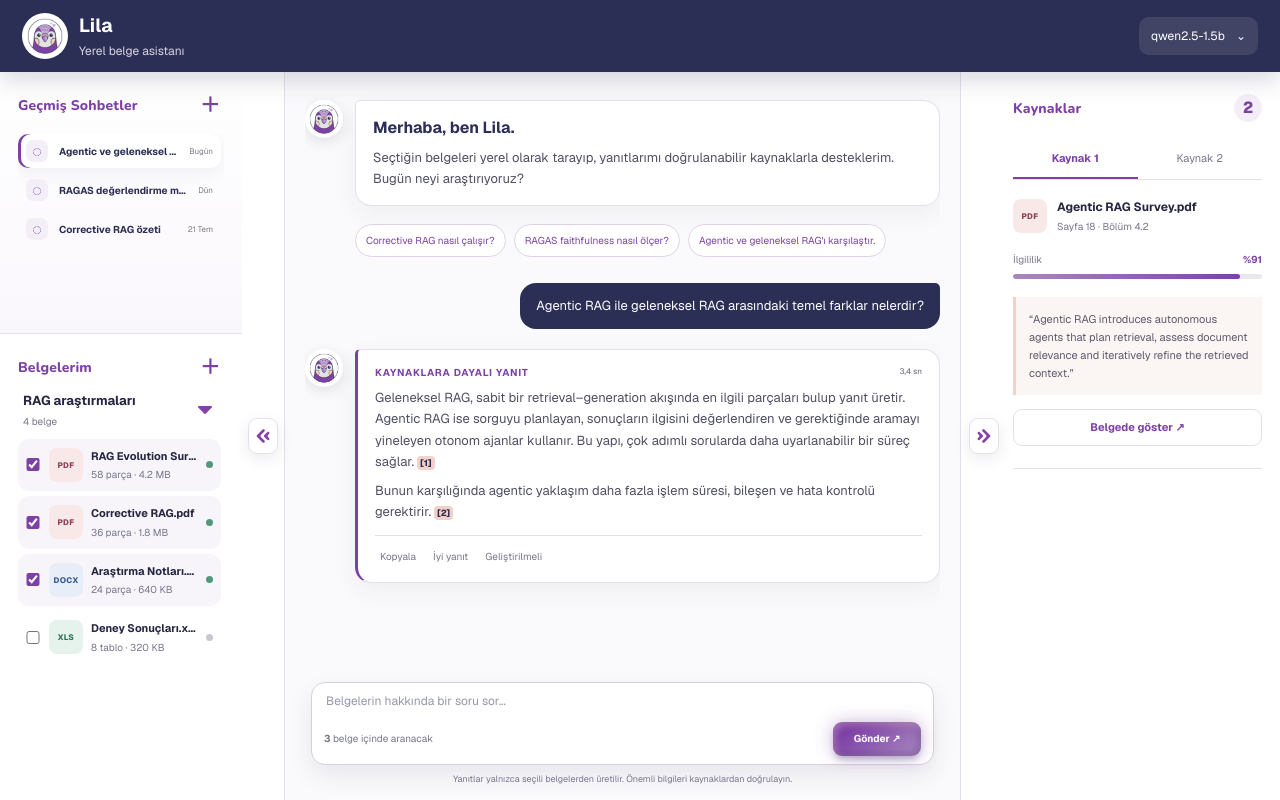
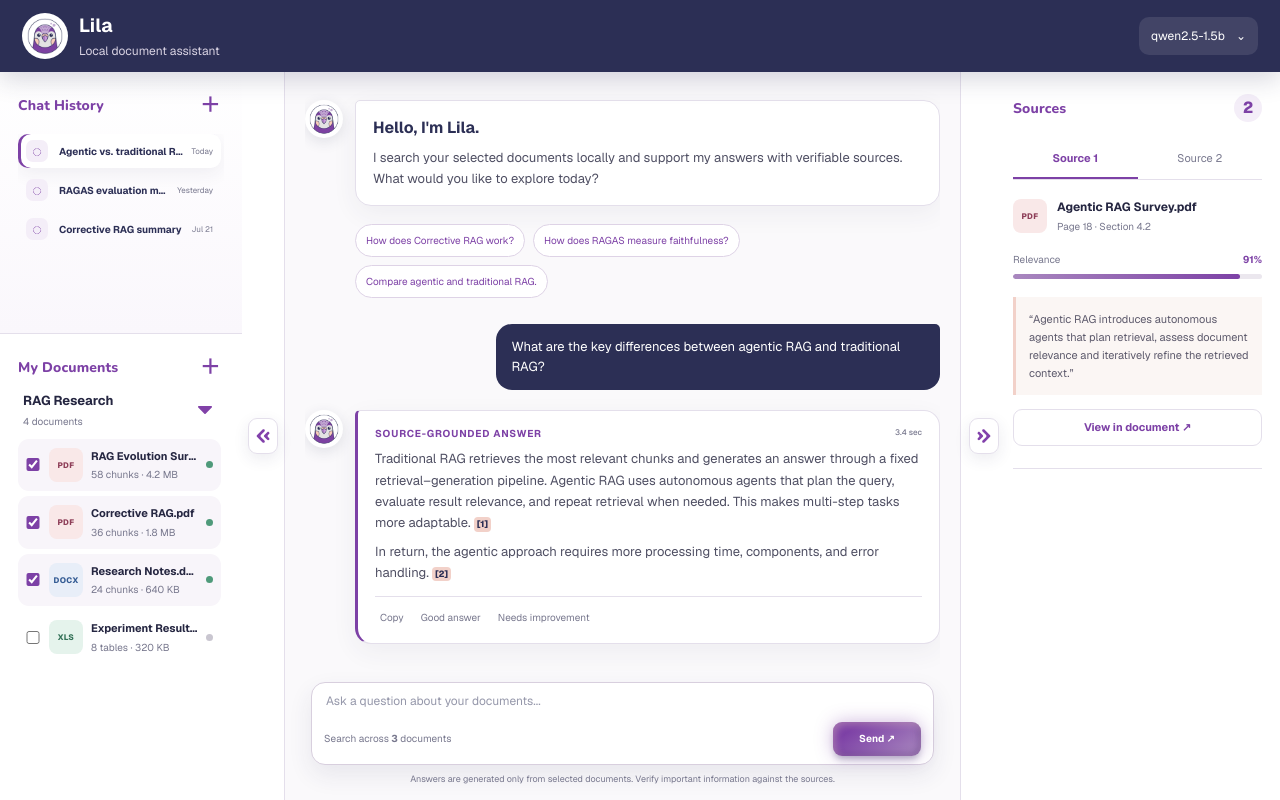
Before and after one commit to kardelentumay/Local-RAG-UI, a Next.js app: page / in a window 1280 px wide. Both pictures are taken after a click on the button 1257 px from the left and 436 px from the top of the page. Built offline with nearby package versions, Linux system fonts and the light colour scheme.

Commit message:
feat: translate the complete interface to English

```diff
--- a/app/layout.tsx
+++ b/app/layout.tsx
@@ -6,19 +6,19 @@ const geist = Geist({ variable: "--font-geist", subsets: ["latin"] });
 const nunito = Nunito({ variable: "--font-nunito", subsets: ["latin"] });
 
 export const metadata: Metadata = {
-  title: "Lila · Yerel Belge Asistanı",
-  description: "Kaynaklara dayalı yerel RAG asistanı arayüz demosu.",
+  title: "Lila · Local Document Assistant",
+  description: "A source-grounded local RAG assistant interface demo.",
   icons: { icon: "/assistant-icon.png" },
   openGraph: {
-    title: "Lila · Yerel Belge Asistanı",
-    description: "Çevrimdışı, kaynaklara dayalı belge sohbeti.",
+    title: "Lila · Local Document Assistant",
+    description: "Offline, source-grounded document chat.",
     images: [{ url: "/og.png", width: 1200, height: 630 }],
   },
 };
 
 export default function RootLayout({ children }: Readonly<{ children: React.ReactNode }>) {
   return (
-    <html lang="tr">
+    <html lang="en">
       <body className={`${geist.variable} ${nunito.variable}`}>{children}</body>
     </html>
   );
--- a/app/page.tsx
+++ b/app/page.tsx
@@ -10,16 +10,16 @@ type DocumentItem = {
 };
 
 const initialDocuments: DocumentItem[] = [
-  { name: "RAG Evolution Survey.pdf", meta: "58 parça · 4.2 MB", kind: "pdf", active: true },
-  { name: "Corrective RAG.pdf", meta: "36 parça · 1.8 MB", kind: "pdf", active: true },
-  { name: "Araştırma Notları.docx", meta: "24 parça · 640 KB", kind: "docx", active: true },
-  { name: "Deney Sonuçları.xlsx", meta: "8 tablo · 320 KB", kind: "xlsx", active: false },
+  { name: "RAG Evolution Survey.pdf", meta: "58 chunks · 4.2 MB", kind: "pdf", active: true },
+  { name: "Corrective RAG.pdf", meta: "36 chunks · 1.8 MB", kind: "pdf", active: true },
+  { name: "Research Notes.docx", meta: "24 chunks · 640 KB", kind: "docx", active: true },
+  { name: "Experiment Results.xlsx", meta: "8 tables · 320 KB", kind: "xlsx", active: false },
 ];
 
 const suggestions = [
-  "Corrective RAG nasıl çalışır?",
-  "RAGAS faithfulness nasıl ölçer?",
-  "Agentic ve geleneksel RAG'ı karşılaştır.",
+  "How does Corrective RAG work?",
+  "How does RAGAS measure faithfulness?",
+  "Compare agentic and traditional RAG.",
 ];
 
 export default function Home() {
@@ -29,7 +29,7 @@ export default function Home() {
   const [notice, setNotice] = useState("");
   const [settingsOpen, setSettingsOpen] = useState(false);
   const [selectedModel, setSelectedModel] = useState("qwen2.5-1.5b");
-  const [selectedLanguage, setSelectedLanguage] = useState("Otomatik algıla");
+  const [selectedLanguage, setSelectedLanguage] = useState("Auto-detect");
   const [openDropdown, setOpenDropdown] = useState<"model" | "language" | null>(null);
   const [answerLength, setAnswerLength] = useState("Normal");
   const [documentsOpen, setDocumentsOpen] = useState(true);
@@ -45,20 +45,20 @@ export default function Home() {
   function submitQuestion(event: FormEvent) {
     event.preventDefault();
     if (!query.trim()) return;
-    setNotice(`Demo modu: “${query.trim()}” sorusu gerçek RAG sistemine gönderilmedi.`);
+    setNotice(`Demo mode: “${query.trim()}” was not sent to the actual RAG system.`);
     setQuery("");
   }
 
   function simulateUpload() {
-    if (documents.some((item) => item.name === "Yeni Rapor.pdf")) {
-      setNotice("Yeni Rapor.pdf zaten demo kütüphanesine eklendi.");
+    if (documents.some((item) => item.name === "New Report.pdf")) {
+      setNotice("New Report.pdf has already been added to the demo library.");
       return;
     }
     setDocuments((current) => [
       ...current,
-      { name: "Yeni Rapor.pdf", meta: "İşlendi · 31 parça", kind: "pdf", active: true },
+      { name: "New Report.pdf", meta: "Processed · 31 chunks", kind: "pdf", active: true },
     ]);
-    setNotice("Yeni Rapor.pdf başarıyla işlendi ve 31 parçaya ayrıldı.");
+    setNotice("New Report.pdf was processed successfully and split into 31 chunks.");
   }
 
   return (
@@ -68,7 +68,7 @@ export default function Home() {
           <img src="/assistant-icon.png" alt="" className="brand-mark" />
           <div>
             <strong>Lila</strong>
-            <span>Yerel belge asistanı</span>
+            <span>Local document assistant</span>
           </div>
         </div>
         <div className="top-actions">
@@ -84,30 +84,30 @@ export default function Home() {
             className="sidebar-toggle inside-toggle left-inside direction-left"
             type="button"
             onClick={() => setLibraryOpen(false)}
-            aria-label="Sol paneli kapat"
-            title="Sol paneli kapat"
+            aria-label="Close left sidebar"
+            title="Close left sidebar"
           >
             <img src="/sidebar-toggle.svg" alt="" />
           </button>
           <section className="sidebar-section chat-history-section">
             <div className="panel-heading">
               <div>
-                <span className="eyebrow">Geçmiş Sohbetler</span>
+                <span className="eyebrow">Chat History</span>
               </div>
-              <button className="small-icon" aria-label="Yeni sohbet başlat" onClick={() => setNotice("Yeni sohbet başlatıldı.")}>＋</button>
+              <button className="small-icon" aria-label="Start a new chat" onClick={() => setNotice("A new chat was started.")}>＋</button>
             </div>
-            <nav className="chat-history" aria-label="Sohbet geçmişi">
+            <nav className="chat-history" aria-label="Chat history">
               <button className="history-row is-current">
                 <span className="history-icon">◌</span>
-                <span className="history-copy"><b>Agentic ve geleneksel RAG</b><time>Bugün</time></span>
+                <span className="history-copy"><b>Agentic vs. traditional RAG</b><time>Today</time></span>
               </button>
               <button className="history-row">
                 <span className="history-icon">◌</span>
-                <span className="history-copy"><b>RAGAS değerlendirme metrikleri</b><time>Dün</time></span>
+                <span className="history-copy"><b>RAGAS evaluation metrics</b><time>Yesterday</time></span>
               </button>
               <button className="history-row">
                 <span className="history-icon">◌</span>
-                <span className="history-copy"><b>Corrective RAG özeti</b><time>21 Tem</time></span>
+                <span className="history-copy"><b>Corrective RAG summary</b><time>Jul 21</time></span>
               </button>
             </nav>
           </section>
@@ -115,17 +115,17 @@ export default function Home() {
           <section className="sidebar-section documents-section">
             <div className="panel-heading">
               <div>
-                <span className="eyebrow">Belgelerim</span>
+                <span className="eyebrow">My Documents</span>
               </div>
-              <button className="heading-upload" aria-label="Dosya ekle" onClick={simulateUpload}>＋</button>
+              <button className="heading-upload" aria-label="Add file" onClick={simulateUpload}>＋</button>
             </div>
 
             <div className="collection-row">
-              <span><b>RAG araştırmaları</b><small>{documents.length} belge</small></span>
+              <span><b>RAG Research</b><small>{documents.length} documents</small></span>
               <button
                 className={`category-toggle ${documentsOpen ? "is-open" : ""}`}
                 type="button"
-                aria-label={documentsOpen ? "Belge kategorisini kapat" : "Belge kategorisini aç"}
+                aria-label={documentsOpen ? "Collapse document category" : "Expand document category"}
                 aria-expanded={documentsOpen}
                 onClick={() => setDocumentsOpen((current) => !current)}
               >
@@ -150,7 +150,7 @@ export default function Home() {
                     />
                     <span className={`file-type ${document.kind}`}>{document.kind === "xlsx" ? "XLS" : document.kind.toUpperCase()}</span>
                     <span className="document-copy"><b>{document.name}</b><small>{document.meta}</small></span>
-                    <span className="ready-dot" aria-label={document.active ? "Etkin" : "Devre dışı"} />
+                    <span className="ready-dot" aria-label={document.active ? "Active" : "Inactive"} />
                   </label>
                 ))}
               </div>
@@ -165,8 +165,8 @@ export default function Home() {
               className="sidebar-toggle collapsed-toggle left-collapsed direction-right"
               type="button"
               onClick={() => setLibraryOpen(true)}
-              aria-label="Sol paneli aç"
-              title="Sol paneli aç"
+              aria-label="Open left sidebar"
+              title="Open left sidebar"
             >
               <img src="/sidebar-toggle.svg" alt="" />
             </button>
@@ -176,8 +176,8 @@ export default function Home() {
               className="sidebar-toggle collapsed-toggle right-collapsed direction-left"
               type="button"
               onClick={() => setSourcesOpen(true)}
-              aria-label="Kaynaklar panelini aç"
-              title="Kaynaklar panelini aç"
+              aria-label="Open sources panel"
+              title="Open sources panel"
             >
               <img src="/sidebar-toggle.svg" alt="" />
             </button>
@@ -186,8 +186,8 @@ export default function Home() {
             <div className="assistant-message">
               <img src="/assistant-icon.png" alt="Lila chatbot" />
               <div className="message-bubble welcome">
-                <strong>Merhaba, ben Lila.</strong>
-                <p>Seçtiğin belgeleri yerel olarak tarayıp, yanıtlarımı doğrulanabilir kaynaklarla desteklerim. Bugün neyi araştırıyoruz?</p>
+                <strong>Hello, I&apos;m Lila.</strong>
+                <p>I search your selected documents locally and support my answers with verifiable sources. What would you like to explore today?</p>
               </div>
             </div>
 
@@ -198,27 +198,27 @@ export default function Home() {
             </div>
 
             <div className="user-message">
-              Agentic RAG ile geleneksel RAG arasındaki temel farklar nelerdir?
+              What are the key differences between agentic RAG and traditional RAG?
             </div>
 
             <div className="assistant-message">
               <img src="/assistant-icon.png" alt="Lila chatbot" />
               <div className="message-bubble answer">
-                <div className="answer-label"><span>Kaynaklara dayalı yanıt</span><small>3,4 sn</small></div>
+                <div className="answer-label"><span>Source-grounded answer</span><small>3.4 sec</small></div>
                 <p>
-                  Geleneksel RAG, sabit bir retrieval–generation akışında en ilgili parçaları bulup yanıt üretir.
-                  Agentic RAG ise sorguyu planlayan, sonuçların ilgisini değerlendiren ve gerektiğinde aramayı yineleyen
-                  otonom ajanlar kullanır. Bu yapı, çok adımlı sorularda daha uyarlanabilir bir süreç sağlar.
+                  Traditional RAG retrieves the most relevant chunks and generates an answer through a fixed
+                  retrieval–generation pipeline. Agentic RAG uses autonomous agents that plan the query, evaluate
+                  result relevance, and repeat retrieval when needed. This makes multi-step tasks more adaptable.
                   <button className="citation" onClick={() => showSource(1)}>[1]</button>
                 </p>
                 <p>
-                  Bunun karşılığında agentic yaklaşım daha fazla işlem süresi, bileşen ve hata kontrolü gerektirir.
+                  In return, the agentic approach requires more processing time, components, and error handling.
                   <button className="citation" onClick={() => showSource(2)}>[2]</button>
                 </p>
                 <div className="message-actions">
-                  <button onClick={() => setNotice("Yanıt panoya kopyalandı (demo).")}>Kopyala</button>
-                  <button onClick={() => setNotice("Olumlu geri bildirim kaydedildi (demo).")}>İyi yanıt</button>
-                  <button onClick={() => setNotice("Geri bildirim paneli açıldı (demo).")}>Geliştirilmeli</button>
+                  <button onClick={() => setNotice("The answer was copied to the clipboard (demo).")}>Copy</button>
+                  <button onClick={() => setNotice("Positive feedback was saved (demo).")}>Good answer</button>
+                  <button onClick={() => setNotice("The feedback panel was opened (demo).")}>Needs improvement</button>
                 </div>
               </div>
             </div>
@@ -230,16 +230,16 @@ export default function Home() {
               <textarea
                 value={query}
                 onChange={(event) => setQuery(event.target.value)}
-                placeholder="Belgelerin hakkında bir soru sor..."
-                aria-label="Soru"
+                placeholder="Ask a question about your documents..."
+                aria-label="Question"
                 rows={1}
               />
               <div className="composer-controls">
-                <span><b>{activeCount}</b> belge içinde aranacak</span>
-                <button type="submit" className="send-button" aria-label="Soruyu gönder">Gönder ↗</button>
+                <span>Search across <b>{activeCount}</b> documents</span>
+                <button type="submit" className="send-button" aria-label="Send question">Send ↗</button>
               </div>
             </div>
-            <small>Yanıtlar yalnızca seçili belgelerden üretilir. Önemli bilgileri kaynaklardan doğrulayın.</small>
+            <small>Answers are generated only from selected documents. Verify important information against the sources.</small>
           </form>
         </section>
 
@@ -248,44 +248,44 @@ export default function Home() {
             className="sidebar-toggle inside-toggle right-inside direction-right"
             type="button"
             onClick={() => setSourcesOpen(false)}
-            aria-label="Kaynaklar panelini kapat"
-            title="Kaynaklar panelini kapat"
+            aria-label="Close sources panel"
+            title="Close sources panel"
           >
             <img src="/sidebar-toggle.svg" alt="" />
           </button>
           <div className="source-heading">
-            <div><span className="eyebrow">Kaynaklar</span></div>
+            <div><span className="eyebrow">Sources</span></div>
             <span className="source-count">2</span>
           </div>
 
           <div className="source-tabs">
-            <button className={selectedSource === 1 ? "active" : ""} onClick={() => setSelectedSource(1)}>Kaynak 1</button>
-            <button className={selectedSource === 2 ? "active" : ""} onClick={() => setSelectedSource(2)}>Kaynak 2</button>
+            <button className={selectedSource === 1 ? "active" : ""} onClick={() => setSelectedSource(1)}>Source 1</button>
+            <button className={selectedSource === 2 ? "active" : ""} onClick={() => setSelectedSource(2)}>Source 2</button>
           </div>
 
           {selectedSource === 1 ? (
             <article className="source-card">
               <div className="source-file">
                 <span className="file-type pdf">PDF</span>
-                <span><b>Agentic RAG Survey.pdf</b><small>Sayfa 18 · Bölüm 4.2</small></span>
+                <span><b>Agentic RAG Survey.pdf</b><small>Page 18 · Section 4.2</small></span>
               </div>
-              <div className="confidence"><span>İlgililik</span><b>%91</b><i><em style={{ width: "91%" }} /></i></div>
+              <div className="confidence"><span>Relevance</span><b>91%</b><i><em style={{ width: "91%" }} /></i></div>
               <blockquote>
                 “Agentic RAG introduces autonomous agents that plan retrieval, assess document relevance and iteratively refine the retrieved context.”
               </blockquote>
-              <button className="open-source" onClick={() => setNotice("PDF önizlemesi açıldı (demo).")}>Belgede göster ↗</button>
+              <button className="open-source" onClick={() => setNotice("PDF preview opened (demo).")}>View in document ↗</button>
             </article>
           ) : (
             <article className="source-card">
               <div className="source-file">
                 <span className="file-type pdf">PDF</span>
-                <span><b>RAG Evolution Survey.pdf</b><small>Sayfa 27 · Limitations</small></span>
+                <span><b>RAG Evolution Survey.pdf</b><small>Page 27 · Limitations</small></span>
               </div>
-              <div className="confidence"><span>İlgililik</span><b>%84</b><i><em style={{ width: "84%" }} /></i></div>
+              <div className="confidence"><span>Relevance</span><b>84%</b><i><em style={{ width: "84%" }} /></i></div>
               <blockquote>
                 “The added reasoning and evaluation stages improve adaptability, while increasing latency and orchestration complexity.”
               </blockquote>
-              <button className="open-source" onClick={() => setNotice("PDF önizlemesi açıldı (demo).")}>Belgede göster ↗</button>
+              <button className="open-source" onClick={() => setNotice("PDF preview opened (demo).")}>View in document ↗</button>
             </article>
           )}
 
@@ -294,8 +294,8 @@ export default function Home() {
 
       {settingsOpen && (
         <div className="modal-backdrop" onMouseDown={() => { setSettingsOpen(false); setOpenDropdown(null); }}>
-          <section className="settings-modal" onMouseDown={(event) => event.stopPropagation()} aria-modal="true" role="dialog" aria-label="Yanıt ayarları">
-            <div className="modal-heading"><div><span className="eyebrow">Yerel çalışma</span><h2>Yanıt ayarları</h2></div><button onClick={() => { setSettingsOpen(false); setOpenDropdown(null); }}>×</button></div>
+          <section className="settings-modal" onMouseDown={(event) => event.stopPropagation()} aria-modal="true" role="dialog" aria-label="Answer settings">
+            <div className="modal-heading"><div><span className="eyebrow">Local mode</span><h2>Answer settings</h2></div><button aria-label="Close settings" onClick={() => { setSettingsOpen(false); setOpenDropdown(null); }}>×</button></div>
 
             <label className="settings-field">
               <span>Model</span>
@@ -310,7 +310,7 @@ export default function Home() {
                   <span>{selectedModel}</span><i>⌄</i>
                 </button>
                 {openDropdown === "model" && (
-                  <div className="select-menu" role="listbox" aria-label="Model seçenekleri">
+                  <div className="select-menu" role="listbox" aria-label="Model options">
                     {["qwen2.5-1.5b", "qwen2.5-0.5b"].map((model) => (
                       <button
                         type="button"
@@ -329,7 +329,7 @@ export default function Home() {
             </label>
 
             <label className="settings-field">
-              <span>Yanıt dili</span>
+              <span>Answer language</span>
               <div className={`custom-select ${openDropdown === "language" ? "is-open" : ""}`}>
                 <button
                   type="button"
@@ -341,8 +341,8 @@ export default function Home() {
                   <span>{selectedLanguage}</span><i>⌄</i>
                 </button>
                 {openDropdown === "language" && (
-                  <div className="select-menu" role="listbox" aria-label="Yanıt dili seçenekleri">
-                    {["Otomatik algıla", "Türkçe", "English"].map((language) => (
+                  <div className="select-menu" role="listbox" aria-label="Answer language options">
+                    {["Auto-detect", "English", "Turkish"].map((language) => (
                       <button
                         type="button"
                         role="option"
@@ -358,9 +358,9 @@ export default function Home() {
                 )}
               </div>
             </label>
-            <fieldset><legend>Yanıt uzunluğu</legend>{["Kısa", "Normal", "Ayrıntılı"].map((item) => <button key={item} className={answerLength === item ? "active" : ""} onClick={() => setAnswerLength(item)}>{item}</button>)}</fieldset>
-            <div className="privacy-note"><b>Gizlilik koruması açık</b><p>Belgeler ve sorular bu cihazdan dışarı gönderilmez.</p></div>
-            <button className="save-settings" onClick={() => { setSettingsOpen(false); setOpenDropdown(null); setNotice("Ayarlar demo için güncellendi."); }}>Ayarları uygula</button>
+            <fieldset><legend>Answer length</legend>{["Short", "Normal", "Detailed"].map((item) => <button key={item} className={answerLength === item ? "active" : ""} onClick={() => setAnswerLength(item)}>{item}</button>)}</fieldset>
+            <div className="privacy-note"><b>Privacy protection is on</b><p>Documents and questions never leave this device.</p></div>
+            <button className="save-settings" onClick={() => { setSettingsOpen(false); setOpenDropdown(null); setNotice("Demo settings were updated."); }}>Apply settings</button>
           </section>
         </div>
       )}
```
